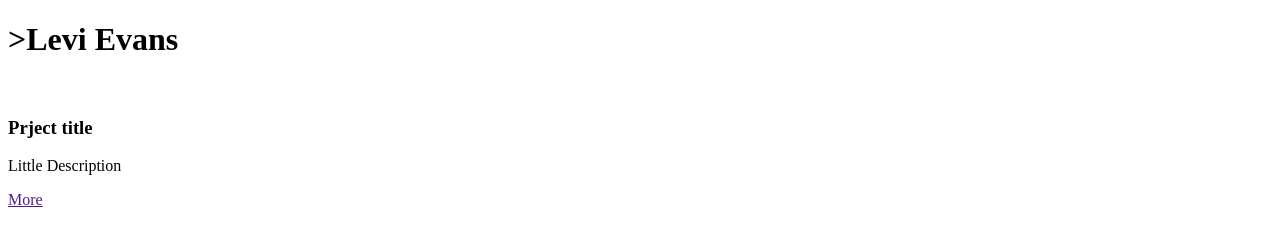
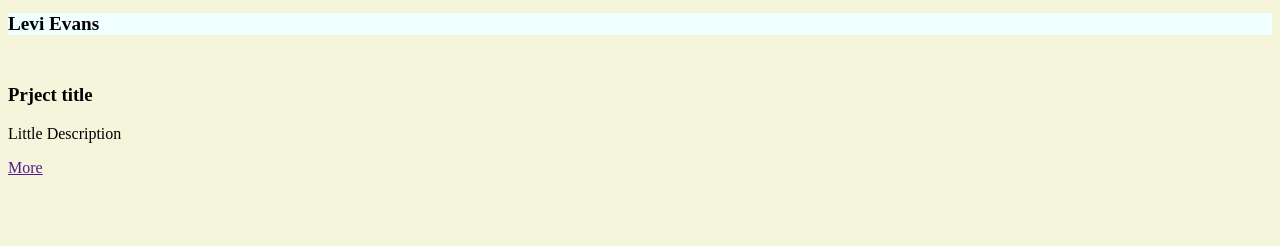
Before and after one commit to levipevans/levipevans.github.io, a plain HTML site: page index.html in a window 1280 px wide. Drawn offline with Linux system fonts and the light colour scheme.

Commit message:
add some style to page

```diff
--- a/index.html
+++ b/index.html
@@ -2,9 +2,10 @@
 <html>
     <head>
         <title>Levi Evans</title>
+        <link href="./style.css" type="text/css" rel="stylesheet"/>
     </head>
     <body>
-        <header><h1>>Levi Evans</h1></header>
+        <header><h1>Levi Evans</h1></header>
         <section>
             <article>
                 <img src="" />
--- /dev/null
+++ b/style.css
@@ -0,0 +1,15 @@
+body{
+    background-color: beige;
+}
+h1{
+    font-size: larger;
+}
+header h1{
+    text-align: left;
+}
+section{
+    margin: auto;
+}
+header{
+    background-color: azure;
+}
```
